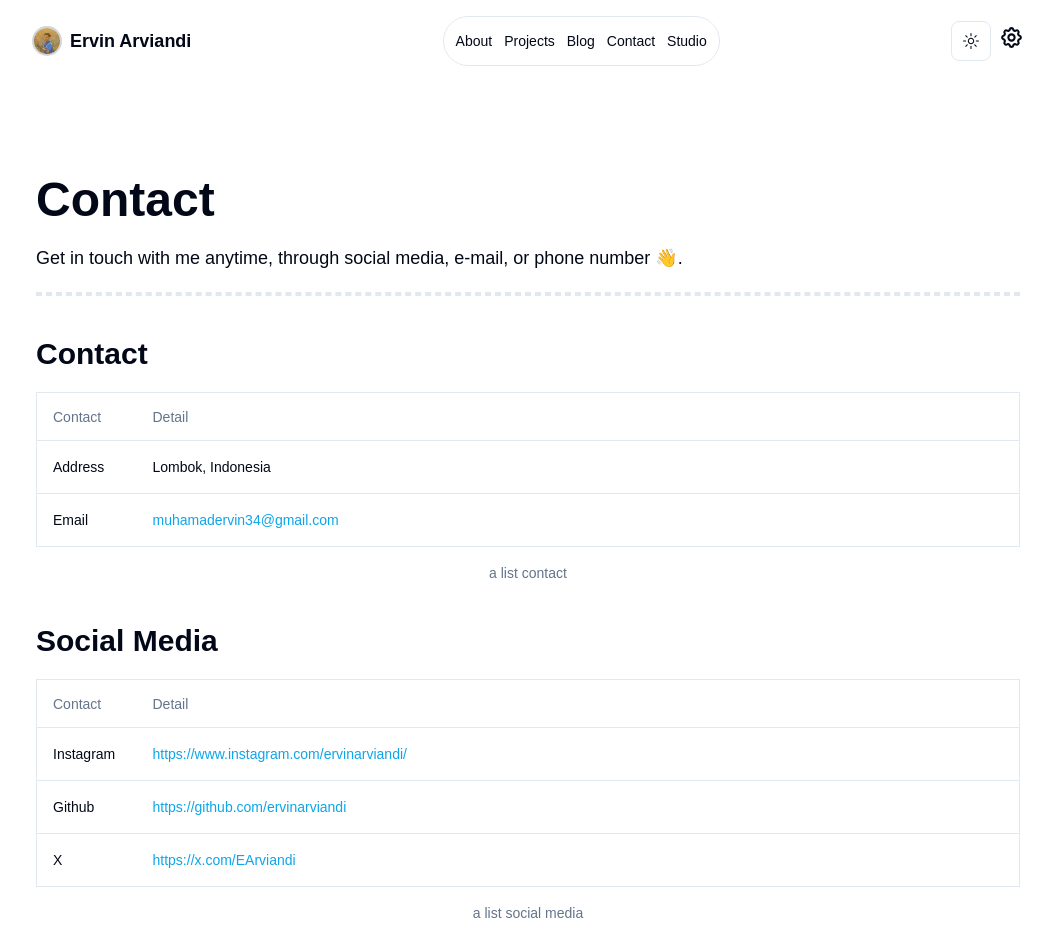
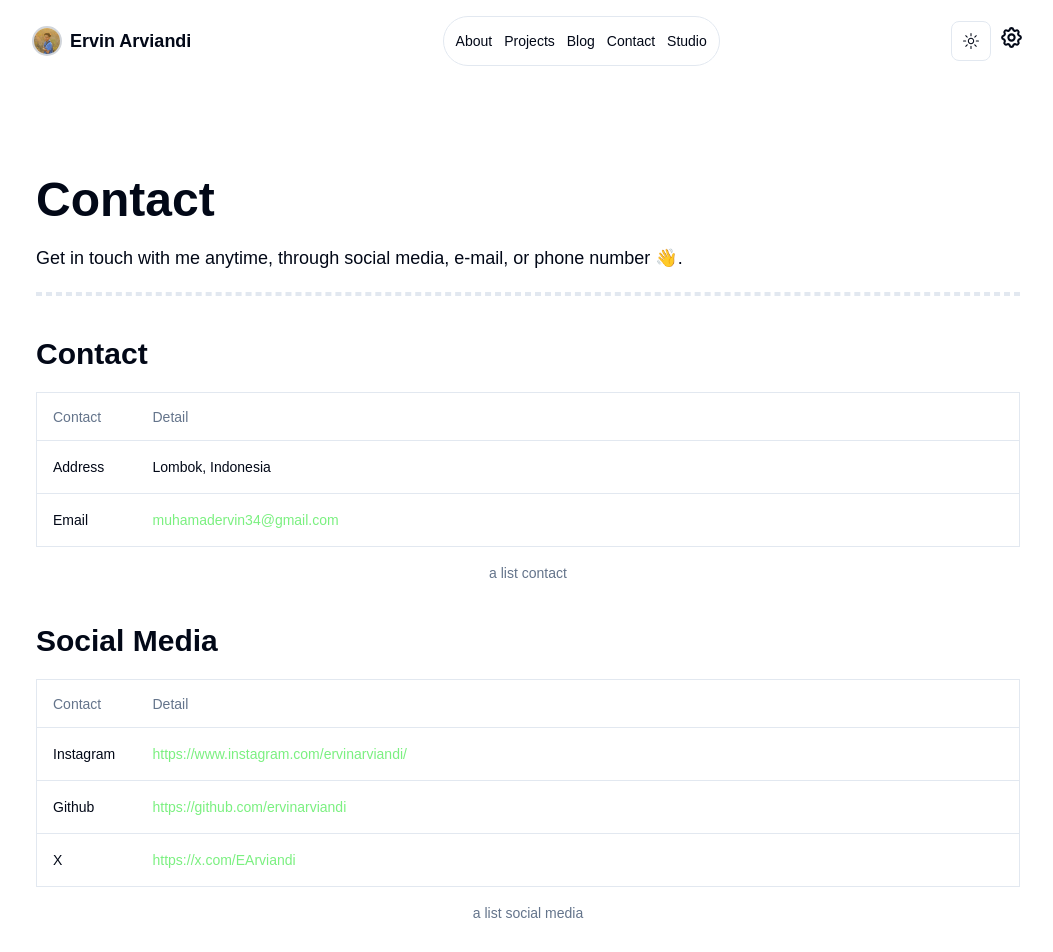
Before and after one commit to ervinarviandi/portfolio-website, a Next.js app: page /contact in a window 1280 px wide. Shown: the top 952 px of the page, without its empty margins (112-1165 px from the left). Built offline with nearby package versions, Linux system fonts and the light colour scheme; a web font is replaced by a local one.

Commit message:
update color

```diff
--- a/app/about/page.tsx
+++ b/app/about/page.tsx
@@ -52,7 +52,7 @@ const Page = () => {
               <p className='mt-5 lg:text-md text-sm'>
               FYI, I really like and enjoy learning new things related to technology, as a front-end developer, I have to keep up with technological developments. In the future there will definitely be many new features, tools and programming languages that will make it easier for us to create and develop 🔨🔮 a website application. 💻📱
               </p>
-              <p className='mt-5 lg:text-md text-sm font-Inconsolata border-l-2 pl-2 border-[#454a55]'>
+              <p className='mt-5 lg:text-md text-sm font-Inconsolata border-l-2 pl-2 border-[#7bf080] text-[#7bf080]'>
               I&apos;am passionate about Frontend Developer and enjoy working on the Web. I love combining my technical knowledge and creativity to build engaging and user-friendly websites and applications. 🔮
               </p>
 
--- a/app/about/slug/Certificate.tsx
+++ b/app/about/slug/Certificate.tsx
@@ -81,7 +81,7 @@ const Certificate = () => {
         <div className='lg:max-w-5xl mx-auto lg:px-0 px-5'>
             <h2 className='lg:text-3xl text-2xl font-bold mt-20'>Certificate </h2>
             <p className='lg:text-md text-sm mt-7'>Some webinar certificates that I have received from several well-known platforms when learning about the career of a frontend developer in the industry, web development and UI UX designer</p>
-            <p className='text-md mt-5'>Klick <Link href="/certificate" className='hover:font-bold text-sky-500'>here</Link> to see all certificates</p>
+            <p className='text-md mt-5'>Klick <Link href="/certificate" className='hover:font-bold text-[#7bf080]'>here</Link> to see all certificates</p>
             <div className='grid gap-5 mt-10'>
                 <div className='w-full flex flex-col gap-5 border-l  relative lg:ml-10 '>
                 { certificate.map((items) => (
--- a/app/contact/page.tsx
+++ b/app/contact/page.tsx
@@ -59,7 +59,7 @@ const page = () => {
           </TableRow>
           <TableRow>
             <TableCell className="font-medium">Email</TableCell>
-            <TableCell><Link href="mailto:muhamadervin34@gmail.com" className='dark:text-sky-400 text-sky-500'>muhamadervin34@gmail.com</Link></TableCell>
+            <TableCell><Link href="mailto:muhamadervin34@gmail.com" className=' text-[#7bf080]'>muhamadervin34@gmail.com</Link></TableCell>
           </TableRow>
         </TableBody>
       </Table>
@@ -86,15 +86,15 @@ const page = () => {
                   </TableRow> */}
                   <TableRow>
                     <TableCell className="font-medium">Instagram</TableCell>
-                    <TableCell><Link href="https://www.instagram.com/ervinarviandi/" className='dark:text-sky-400 text-sky-500'>https://www.instagram.com/ervinarviandi/</Link></TableCell>
+                    <TableCell><Link href="https://www.instagram.com/ervinarviandi/" className='text-[#7bf080] '>https://www.instagram.com/ervinarviandi/</Link></TableCell>
                   </TableRow>
                   <TableRow>
                     <TableCell className="font-medium">Github</TableCell>
-                    <TableCell><Link href="https://github.com/ervinarviandi" className='dark:text-sky-400 text-sky-500'>https://github.com/ervinarviandi</Link></TableCell>
+                    <TableCell><Link href="https://github.com/ervinarviandi" className='dark:text-[#7bf080] text-[#7bf080]'>https://github.com/ervinarviandi</Link></TableCell>
                   </TableRow>
                   <TableRow>
                     <TableCell className="font-medium">X</TableCell>
-                    <TableCell><Link href="https://x.com/EArviandi" className='dark:text-sky-400 text-sky-500'>https://x.com/EArviandi</Link></TableCell>
+                    <TableCell><Link href="https://x.com/EArviandi" className=' text-[#7bf080]'>https://x.com/EArviandi</Link></TableCell>
                   </TableRow>
                 </TableBody>
               </Table>
--- a/components/commons/Featured.tsx
+++ b/components/commons/Featured.tsx
@@ -41,8 +41,9 @@ const Featured = () => {
 
 
   return (
-    <div  className='w-full  mx-auto lg:pb-40 pb-16 '>
+    <div  className='w-full  mx-auto lg:pb-40 pb-16  '>
         <div className='lg:max-w-5xl mx-auto px-5 py-10 '>
+
 
         {/* <ActivityCalendar data={data} theme={explicitTheme} /> */}
           {
@@ -50,7 +51,7 @@ const Featured = () => {
               return (
                 <div key={item.id} className='flex flex-col '>
                   <div className='flex flex-col h-full w-full '>
-                    <p className='text-md font-bold dark:text-[#e0ff7d] text-[#e0ff7d] mt-20 mb-5'>
+                    <p className='text-md font-bold dark:text-[#7bf080] text-[#7bf080] mt-20 mb-5'>
                     {item.name}
                     </p>
                   <h2 className='lg:text-4xl text-2xl font-bold mb-4'>
--- a/components/commons/Hero.tsx
+++ b/components/commons/Hero.tsx
@@ -12,7 +12,7 @@ const Hero = () => {
   const [isLoading, setLoading] = useState(true)
 
   return (
-    <motion.section className='w-full h-[100vh] dark:bg-[#131313]  bg-white dark:bg-dot-white/[0.2] bg-dot-black/[0.2]  relative flex items-center justify-center  '  initial={{ y: 250 }} animate={{ y: -10 }} transition={{  delay: 3.1, type: "spring" }}>
+    <motion.section className='w-full h-[100vh] dark:bg-[#131313]   bg-white dark:bg-dot-white/[0.2] bg-dot-black/[0.2]  relative flex items-center justify-center  '  initial={{ y: 250 }} animate={{ y: -10 }} transition={{  delay: 3.1, type: "spring" }}>
        <div className="absolute pointer-events-none inset-0 flex items-center justify-center dark:bg-[#131313] bg-white [mask-image:radial-gradient(ellipse_at_center,transparent_20%,transparent_20%,#0A0A0A_100%,#0A0A0A_80%)]"></div>
         <div className='lg:max-w-5xl mx-auto px-5'>
             <div className='grid md:grid-cols-2 gap-x-5'>
--- a/components/commons/Projects.tsx
+++ b/components/commons/Projects.tsx
@@ -30,7 +30,7 @@ const Projects = () => {
                 cardlist.map((card, index) =>  (
                   <div key={index} className="group relative rounded-lg   duration-300 ease-in-out hover:scale-[102%] hover:shadow-md dark:border-none dark:hover:bg-[#1e1e1e]  ">
                   <div className="group relative overflow-hidden  ">
-                    <div className="absolute right-0 top-0 flex items-center gap-1 rounded-bl-lg rounded-tr-lg bg-amber-500 p-1 backdrop-blur  text-black z-30  duration-200 text-sm ">
+                    <div className="absolute right-0 top-0 flex items-center gap-1 rounded-bl-lg rounded-tr-lg bg-[#7bf080] p-1 backdrop-blur  text-black z-30  duration-200 text-sm ">
                      {card.featured}
                     </div>
                     {/* <div data-testid="ribbon" id="ribbon-container" className="before:bg-amber-500 after:bg-amber-500"><div className=" flex items-center justify-center bg-amber-400  text-[11px] font-medium text-black"><span data-testid="ribbon-text" className="-ml-4 font-roboto-condensed">New</span><div className="absolute mx-4 h-6 w-2 animate-right-infinite bg-white opacity-30 shadow-sm shadow-white"></div></div></div> */}
@@ -54,14 +54,14 @@ const Projects = () => {
                     flex items-center justify-center gap-x-5 ">
                       <Link
                         href={card.demo !== undefined ? card.demo : "card.demo"} target="_blank"
-                        className="0 group flex items-center justify-center gap-2 py-[50px] text-gray-200  hover:text-[#05b6d3] "
+                        className="0 group flex items-center justify-center gap-2 py-[50px] text-gray-200  hover:text-[#7bf080] "
                       >
 
                         <FaArrowUpRightFromSquare size={20} />
                       </Link>
                       <Link
                         href={card.source !== undefined ? card.source : "card.source"} target="_blank"
-                        className="0 group flex items-center justify-center gap-2 py-[50px] text-gray-200  hover:text-[#05b6d3] "
+                        className="0 group flex items-center justify-center gap-2 py-[50px] text-gray-200  hover:text-[#7bf080] "
                       >
                         <AiFillGithub size={20}/>
 
--- a/components/commons/TextBase.tsx
+++ b/components/commons/TextBase.tsx
@@ -4,11 +4,11 @@ export function TextBase() {
   return (
     <div className="w-full py-10 z-50 h-96 relative">
         <div className="w-full  mx-auto px-5  ">
-          <div className="w-32 h-32 bg-[#e0ff7d] rounded-full blur-3xl backdrop-blur absolute right-0 top-0" ></div>
+          <div className="w-32 h-32 bg-[#7bf080] rounded-full blur-3xl backdrop-blur absolute right-0 top-0" ></div>
         <VelocityScroll
       text="Web Developer, Digital Artist, Frontend Engineer"
       default_velocity={5}
-      className="w-full font-display text-center text-4xl font-bold tracking-[-0.02em]  drop-shadow-sm text-[#e0ff7d] md:text-7xl md:leading-[5rem]"
+      className="w-full font-display text-center text-4xl font-bold tracking-[-0.02em]  drop-shadow-sm text-[#7bf080] md:text-7xl md:leading-[5rem]"
       />
       </div>
       </div>
--- a/components/commons/TextRevealDemo.tsx
+++ b/components/commons/TextRevealDemo.tsx
@@ -4,8 +4,8 @@ import TextReveal from "@/components/magicui/text-reveal";
 export default function TextRevealDemo() {
   return (
     <>
-    <div className="z-10 flex min-h-[16rem] items-center justify-center rounded-lg  bg-[#e0ff7d] ">
-      <TextReveal className="dark:text-[#000] text-[#e0ff7d]"  text="The agile development process allows for quick literation and improvement of the software." />
+    <div className="z-10 flex min-h-[16rem] items-center justify-center rounded-lg   text-[#e0ff7d] ">
+      <TextReveal   className="dark:text-[#000] text-[#e0ff7d]"  text="The agile development process allows for quick literation and improvement of the software." />
     </div>
     </>
   );
--- a/components/magicui/text-reveal.tsx
+++ b/components/magicui/text-reveal.tsx
@@ -61,8 +61,8 @@ const Word: FC<WordProps> = ({ children, progress, range }) => {
     <span className="xl:lg-3 relative mx-1 lg:mx-2.5">
       <span className={"absolute opacity-30"}>{children}</span>
       <motion.span
-        style={{ opacity: opacity }}
-        className={"text-black dark:text-white"}
+        style={{ opacity: opacity }  }
+        className={"text-[#7bf080]"}
       >
         {children}
       </motion.span>
```
